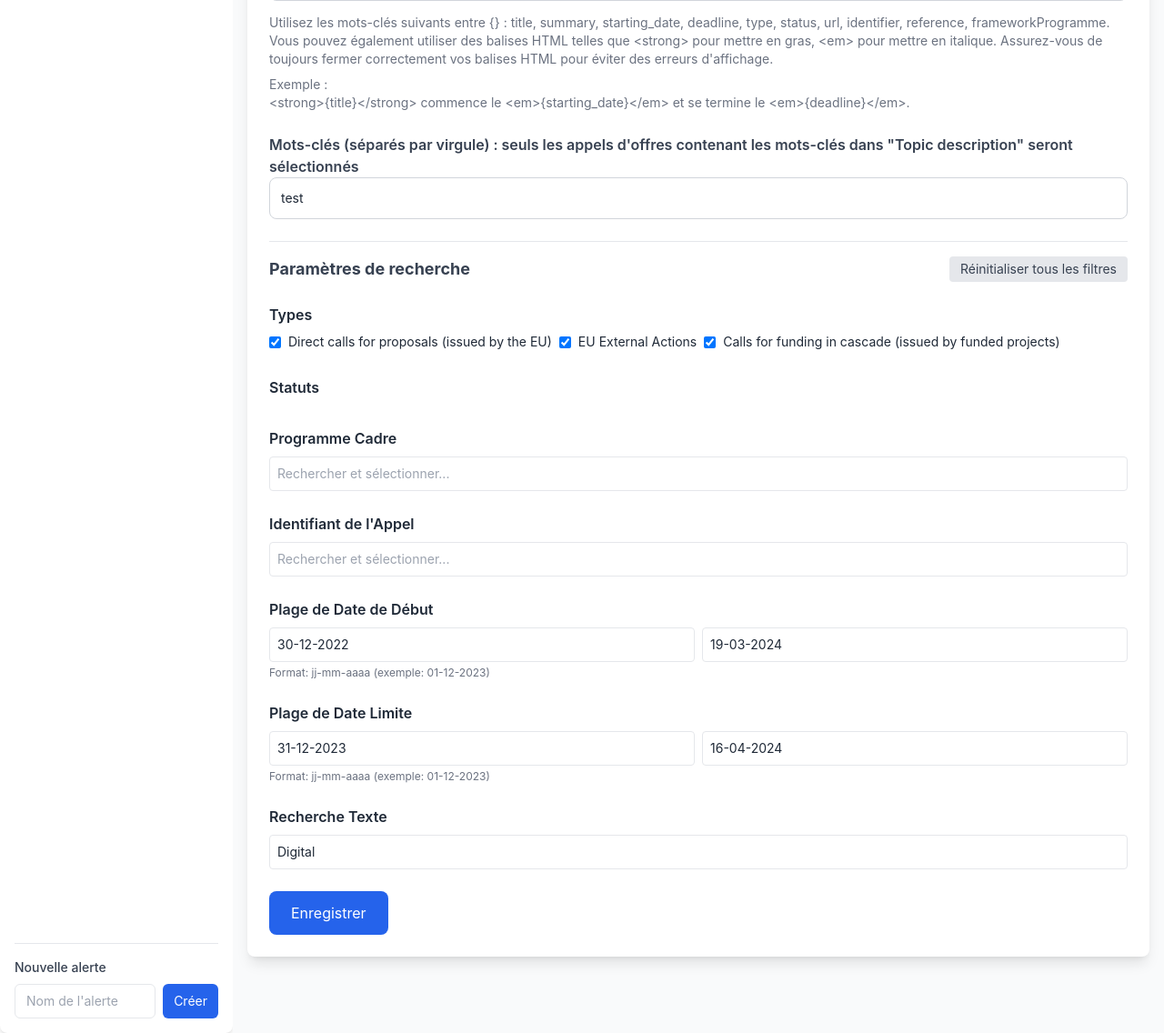
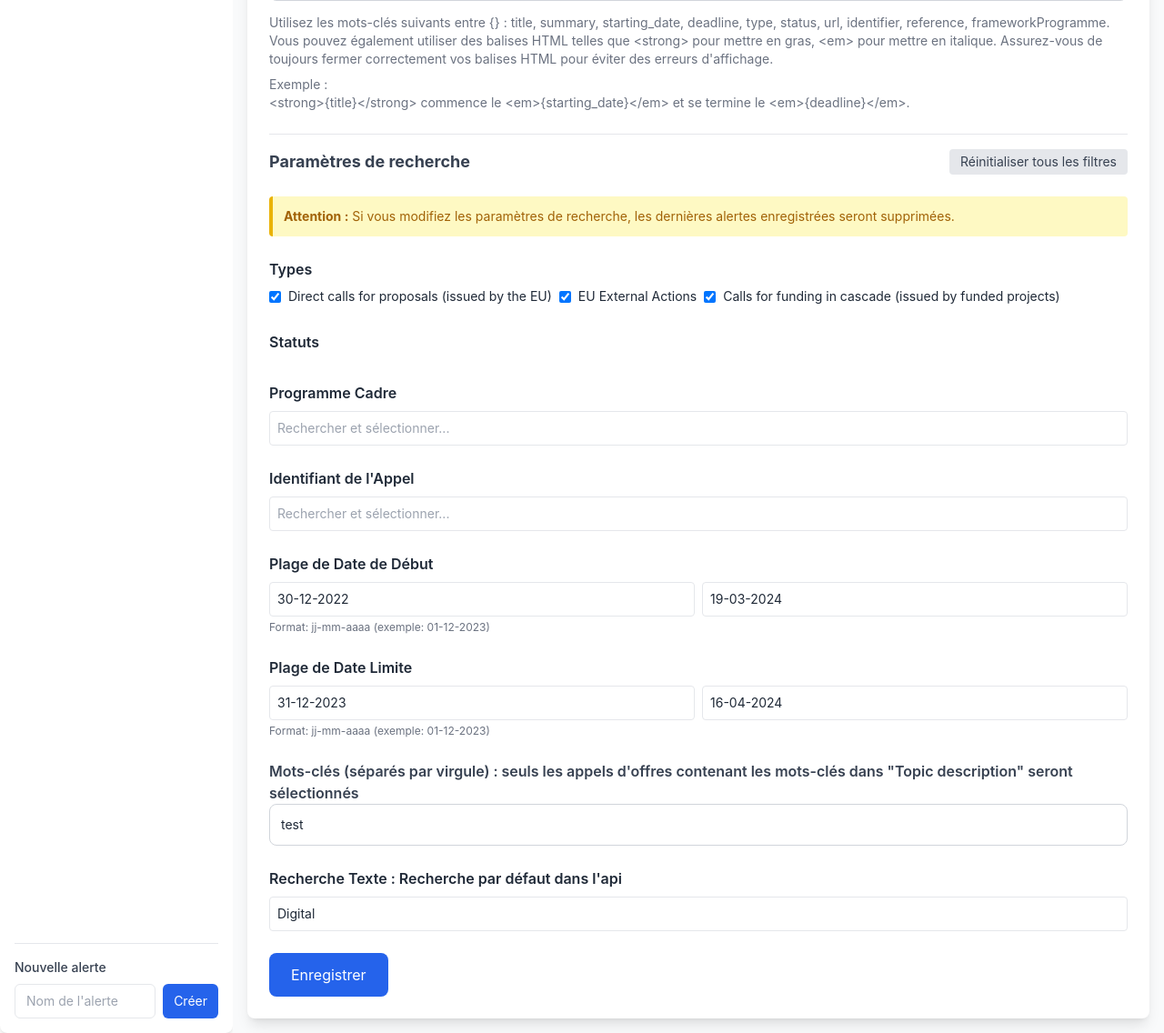
Before and after one commit to Paul-Mazaingue/ec-funding-alert-api, a FastAPI app: page / in a window 1280 px wide. Shown: the part 683-1819 px from the top of the page at 91% size. Run offline with FastAPI, Linux system fonts and the light colour scheme; some libraries are stand-ins or nearby versions.

Commit message:
Ajout message d'alerte configform
Un message est maintenant disponible pour dire qu'une modification des paramètres des recherche supprimera les dernières alertes enregistrée

```diff
--- a/app/templates/config_form.html
+++ b/app/templates/config_form.html
@@ -29,14 +29,14 @@
       &lt;strong&gt;{title}&lt;/strong&gt; commence le &lt;em&gt;{starting_date}&lt;/em&gt; et se termine le &lt;em&gt;{deadline}&lt;/em&gt;.
     </p>
   </div>
-  <div>
-    <label class="block font-semibold text-sm md:text-base text-gray-700">Mots-clés (séparés par virgule) : seuls les appels d'offres contenant les mots-clés dans "Topic description" seront sélectionnés</label>
-    <input name="keywords" type="text" value="{{ ','.join(alert.keywords) }}" class="w-full border border-gray-300 rounded-lg p-2 md:p-3 text-sm focus:ring-2 focus:ring-blue-500 focus:outline-none" />
-  </div>
+
 
   <div class="flex flex-col md:flex-row justify-between items-start md:items-center pt-3 md:pt-4 border-t border-gray-200">
     <h3 class="font-bold text-base md:text-lg text-gray-700 mb-2 md:mb-0">Paramètres de recherche</h3>
     <button type="button" onclick="resetQuery()" class="px-2 md:px-3 py-1 bg-gray-200 text-gray-700 rounded hover:bg-gray-300 text-xs md:text-sm">Réinitialiser tous les filtres</button>
+  </div>
+  <div class="bg-yellow-100 border-l-4 border-yellow-500 text-yellow-700 p-3 my-3 rounded text-xs md:text-sm" role="alert">
+    <strong>Attention :</strong> Si vous modifiez les paramètres de recherche, les dernières alertes enregistrées seront supprimées.
   </div>
 
   <!-- Types -->
@@ -163,9 +163,14 @@
     <p class="text-xs text-gray-500 mt-1">Format: jj-mm-aaaa (exemple: 01-12-2023)</p>
   </div>
 
+  <div>
+    <label class="block font-semibold text-sm md:text-base text-gray-700">Mots-clés (séparés par virgule) : seuls les appels d'offres contenant les mots-clés dans "Topic description" seront sélectionnés</label>
+    <input name="keywords" type="text" value="{{ ','.join(alert.keywords) }}" class="w-full border border-gray-300 rounded-lg p-2 md:p-3 text-sm focus:ring-2 focus:ring-blue-500 focus:outline-none" />
+  </div>
+
   <!-- Text Search -->
   <div>
-    <label class="block font-semibold text-sm md:text-base mb-2">Recherche Texte</label>
+    <label class="block font-semibold text-sm md:text-base mb-2">Recherche Texte : Recherche par défaut dans l'api</label>
     <input type="text" name="text_search" value="{{ alert.query.text_search if alert.query and alert.query.text_search else '' }}" class="w-full border rounded p-2 text-sm query-param" data-param-type="text" />
   </div>
 
```
